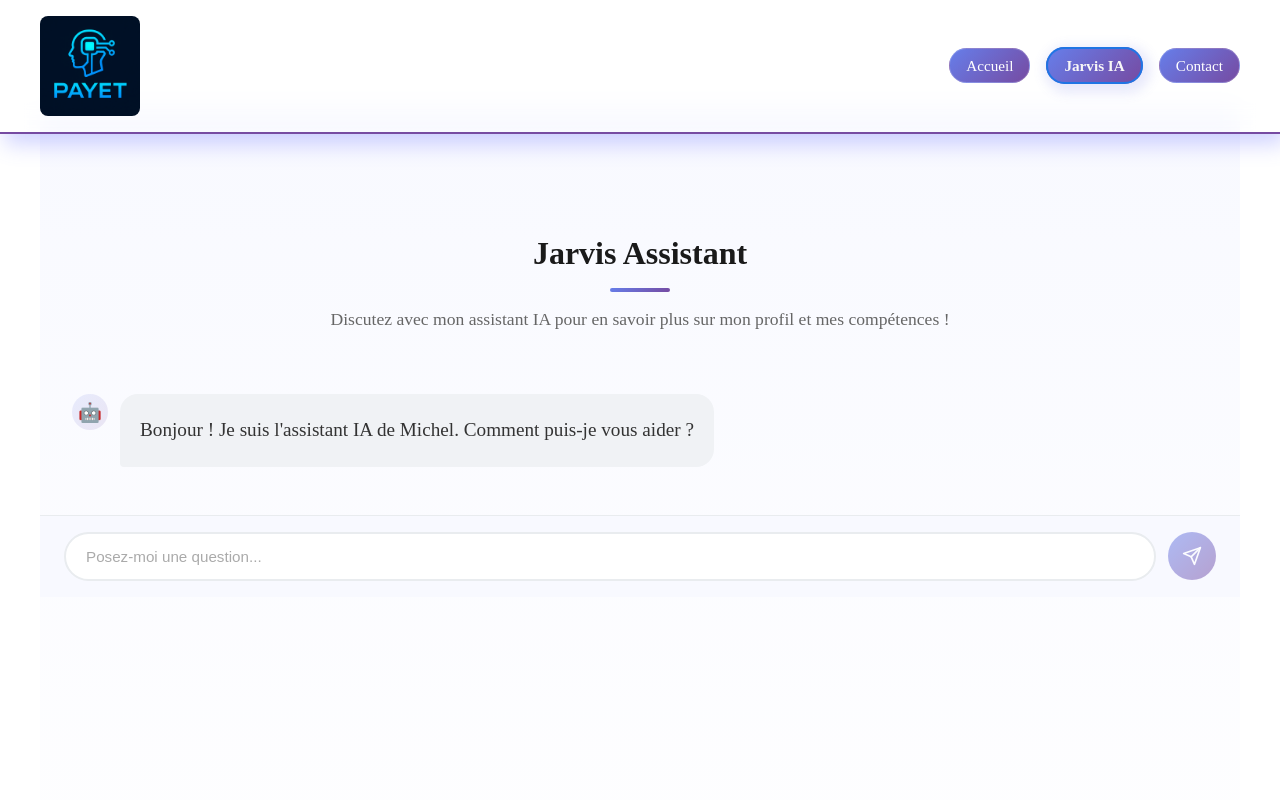
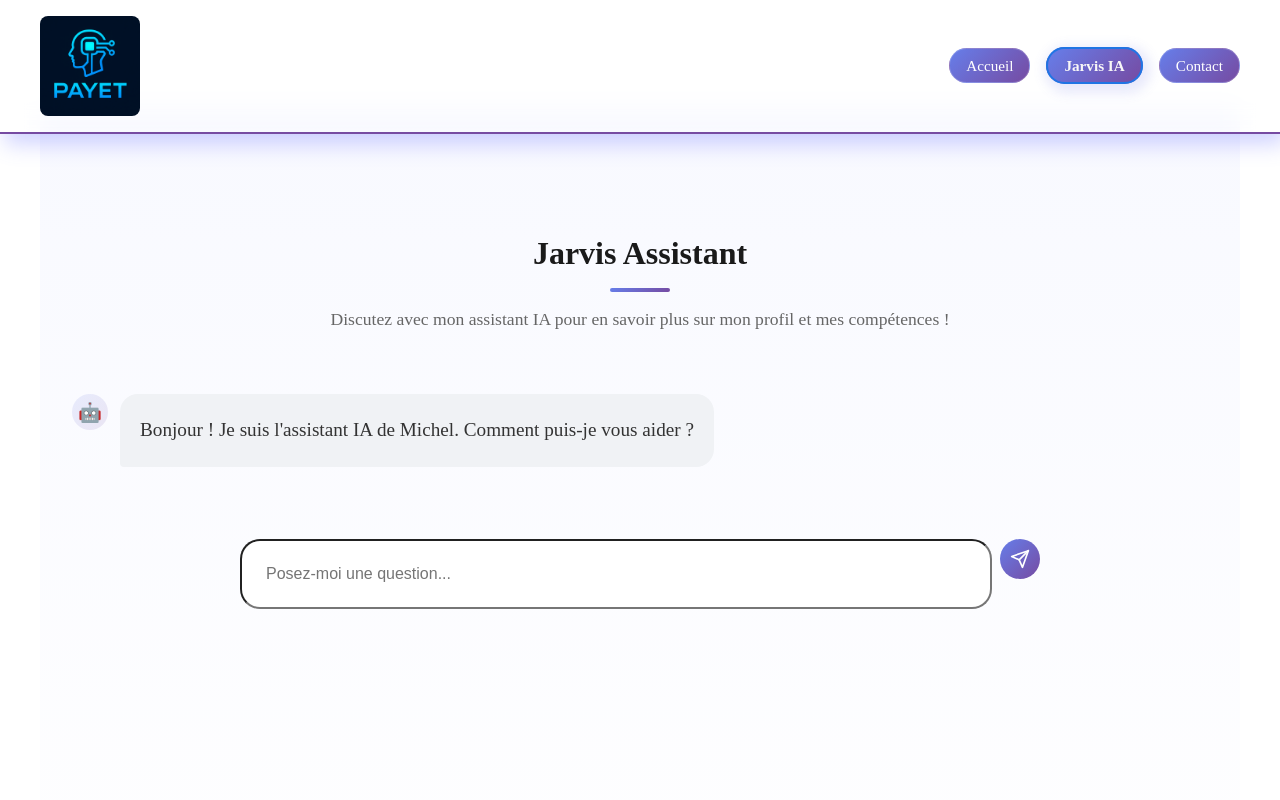
Before and after one commit to michel97400/site-michel, a React (Vite) app in the folder FRONTEND/: page /chatbot in a window 1280 px wide. Shown: the top 800 px of the page. Built offline with nearby package versions, Linux system fonts and the light colour scheme.

Commit message:
correction ux/ui

```diff
--- a/FRONTEND/src/pages/Chatbot.css
+++ b/FRONTEND/src/pages/Chatbot.css
@@ -60,6 +60,7 @@
     display: flex;
     flex-direction: column;
     gap: 1rem;
+    max-height: calc(100vh - 220px); /* Adjusted height to account for added space */
 }
 
 .message {
@@ -254,55 +255,44 @@
 
 /* Input Form */
 .chat-input-form {
+    position: relative;
+    bottom: 0;
     display: flex;
-    gap: 0.75rem;
-    padding: 1rem 1.5rem;
-    background: #f8f9ff;
-    border-top: 1px solid #e9ecef;
+    padding: 0.5rem 1rem; /* Reduced padding to make the input card smaller */
+
+    margin-top: 1rem;
+    width: 90%; /* Reduced width */
+    max-width: 800px; /* Set a maximum width */
+    margin-left: auto; /* Center horizontally */
+    margin-right: auto; /* Center horizontally */
 }
 
 .chat-input {
     flex: 1;
-    padding: 0.875rem 1.25rem;
-    border: 2px solid #e9ecef;
-    border-radius: 25px;
-    font-size: 0.95rem;
+    padding: 1.5rem; /* Reduced padding inside the input field */
+
+    border-radius: 20px;
+    font-size: 1rem;
     outline: none;
-    transition: all 0.3s ease;
-}
-
-.chat-input:focus {
-    border-color: #667eea;
-    box-shadow: 0 0 0 3px rgba(102, 126, 234, 0.1);
-}
-
-.chat-input::placeholder {
-    color: #aaa;
+    margin-right: 0.5rem;
 }
 
 .chat-send-btn {
-    width: 48px;
-    height: 48px;
+    width: 40px; /* Reduced size of the send button */
+    height: 40px;
     border-radius: 50%;
-    border: none;
-    background: linear-gradient(135deg, #667eea 0%, #764ba2 100%);
-    color: white;
-    cursor: pointer;
     display: flex;
     align-items: center;
     justify-content: center;
-    transition: all 0.3s ease;
-    flex-shrink: 0;
+    background: linear-gradient(135deg, #667eea 0%, #764ba2 100%);
+    color: white;
+    border: none;
+    cursor: pointer;
+    transition: transform 0.2s ease;
 }
 
-.chat-send-btn:hover:not(:disabled) {
-    transform: scale(1.05);
-    box-shadow: 0 4px 15px rgba(102, 126, 234, 0.4);
-}
-
-.chat-send-btn:disabled {
-    opacity: 0.5;
-    cursor: not-allowed;
+.chat-send-btn:hover {
+    transform: scale(1.1);
 }
 
 /* Scrollbar */
```
